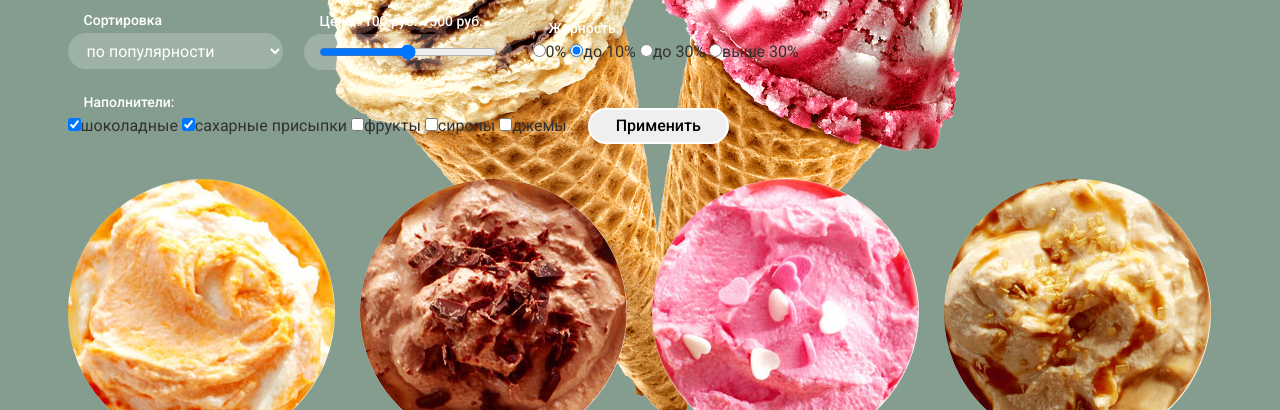
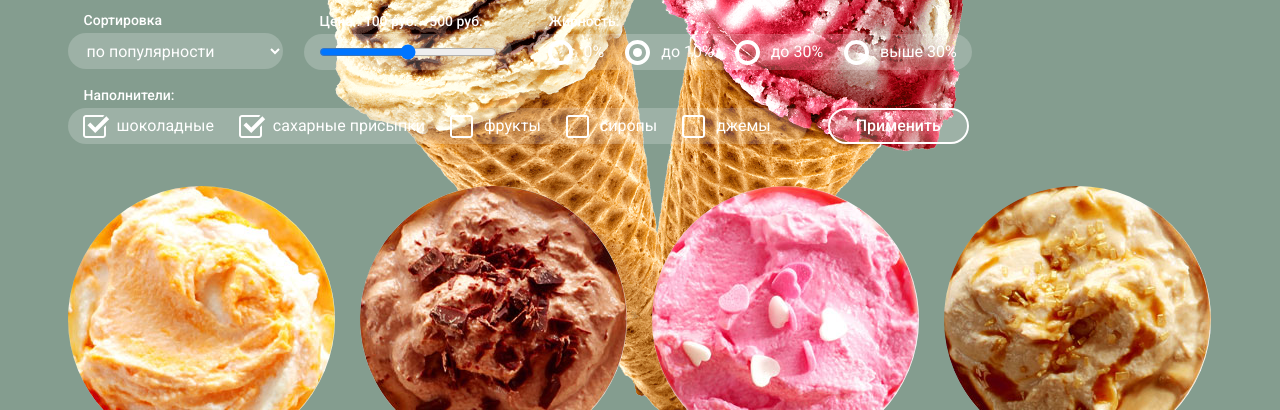
Before and after one commit to akkv/552917-gllacy, a plain HTML site: page catalog.html in a window 1280 px wide. Shown: the part 209-619 px from the top of the page. Drawn offline with Linux system fonts and the light colour scheme.

Commit message:
почти фильтр

```diff
--- a/catalog.html
+++ b/catalog.html
@@ -111,24 +111,28 @@
                 </fieldset>
               <fieldset class="filter filter-price">
                 <legend>Цена : 100 руб. - 500 руб.</legend>
-                <div class="range-wrapper">
+                <div class="filter-wrapper">
                   <input type="range" name="price" id="price" min="100" max="500" step="1">
                 </div>
               </fieldset>
               <fieldset class="filter filter-fat">
                 <legend>Жирность:</legend>
-                <label><input type="radio" name="fat" value="0">0%</label>
-                <label><input type="radio" name="fat" value="<10" checked>до 10%</label>
-                <label><input type="radio" name="fat" value="<30">до 30%</label>
-                <label><input type="radio" name="fat" value=">30">выше 30%</label>
+                <div class="filter-wrapper">
+                  <input class="visually-hidden" type="radio" name="fat" id="0" value="0"><label for="0">0%</label>
+                  <input class="visually-hidden" type="radio" name="fat" id="10" value="<10" checked><label for="10">до 10%</label>
+                  <input class="visually-hidden" type="radio" name="fat" id="30" value="<30"><label for="30">до 30%</label>
+                  <input class="visually-hidden" type="radio" name="fat" id="more" value=">30"><label for="more">выше 30%</label>
+                </div>
               </fieldset>
               <fieldset class="filter filter-fillers">
                 <legend>Наполнители:</legend>
-                <label><input type="checkbox" name="filler" value="choc" checked>шоколадные</label>
-                <label><input type="checkbox" name="filler" value="shugar" checked>сахарные присыпки</label>
-                <label><input type="checkbox" name="filler" value="fruits">фрукты</label>
-                <label><input type="checkbox" name="filler" value="syrup">сиропы</label>
-                <label><input type="checkbox" name="filler" value="jam">джемы</label>
+                <div class="filter-wrapper">
+                  <input class="visually-hidden" type="checkbox" name="filler" id="choc" value="choc" checked><label for="choc">шоколадные</label>
+                  <input class="visually-hidden" type="checkbox" name="filler" id="shugar" value="shugar" checked><label for="shugar">сахарные присыпки</label>
+                  <input class="visually-hidden" type="checkbox" name="filler" id="fruits" value="fruits"><label for="fruits">фрукты</label>
+                  <input class="visually-hidden" type="checkbox" name="filler" id="syrup" value="syrup"><label for="syrup">сиропы</label>
+                  <input class="visually-hidden" type="checkbox" name="filler" id="jam" value="jam"><label for="jam">джемы</label>
+                </div>
               </fieldset>
               <button class="filter_btn">Применить</button>
             </form>
--- a/css/style.css
+++ b/css/style.css
@@ -159,7 +159,6 @@ a {
     display: flex;
     flex-wrap: nowrap;
     margin-top: 12px;
-    flex-grow:
 }
 .user-nav_item {
     display: block;
@@ -322,6 +321,8 @@ a {
     line-height: 18px;
     border: 2px solid #fff;
     border-radius: 20px;
+    color: #fff;
+    background: rgba(255,255,255,.2);
 }
 .filter select {
     height: 36px;
@@ -333,7 +334,7 @@ a {
     border: none;
     border-radius: 18px;
 }
-.range-wrapper {
+.filter-wrapper {
     height: 36px;
     padding: 0 15px;
     line-height: 36px;
@@ -345,6 +346,52 @@ input[type=range] {
     padding-right: 0;
     padding-left: 0;
     vertical-align: middle;
+}
+.filters .filter-fat {
+    font-size: 16px;
+    color: #fff;
+}
+.filter-fat label {
+    margin-right: 17px;
+}
+input[type=radio]+label::before {
+    content: "";
+    display: inline-block;
+    margin-right: 11px;
+    vertical-align: middle;
+    width: 25px;
+    height: 25px;
+    background-image: url(../img/radio-off.svg);
+    background-position: 0 0;
+}
+.filter-fat label:last-child {
+    margin-right: 0px;
+}
+input[type=radio]:checked+label::before {
+    background-image: url(../img/radio-on.svg);
+}
+.filter-fillers label {
+    font-size: 16px;
+    color: #fff;
+    margin-right: 21px;;
+}
+input[type=checkbox]+label::before {
+    content: "";
+    display: inline-block;
+    margin-right: 11px;
+    vertical-align: middle;
+    width: 23px;
+    height: 23px;
+    background-image: url(../img/checkbox-off.svg);
+    background-position: 50% 50%;
+}
+input[type=checkbox]:checked+label::before {
+    margin-right: 7px;
+    width: 27px;
+    background-image: url(../img/checkbox-on.svg);
+}
+.filter_btn {
+
 }
 /* слайдер */
 .slide {
```
